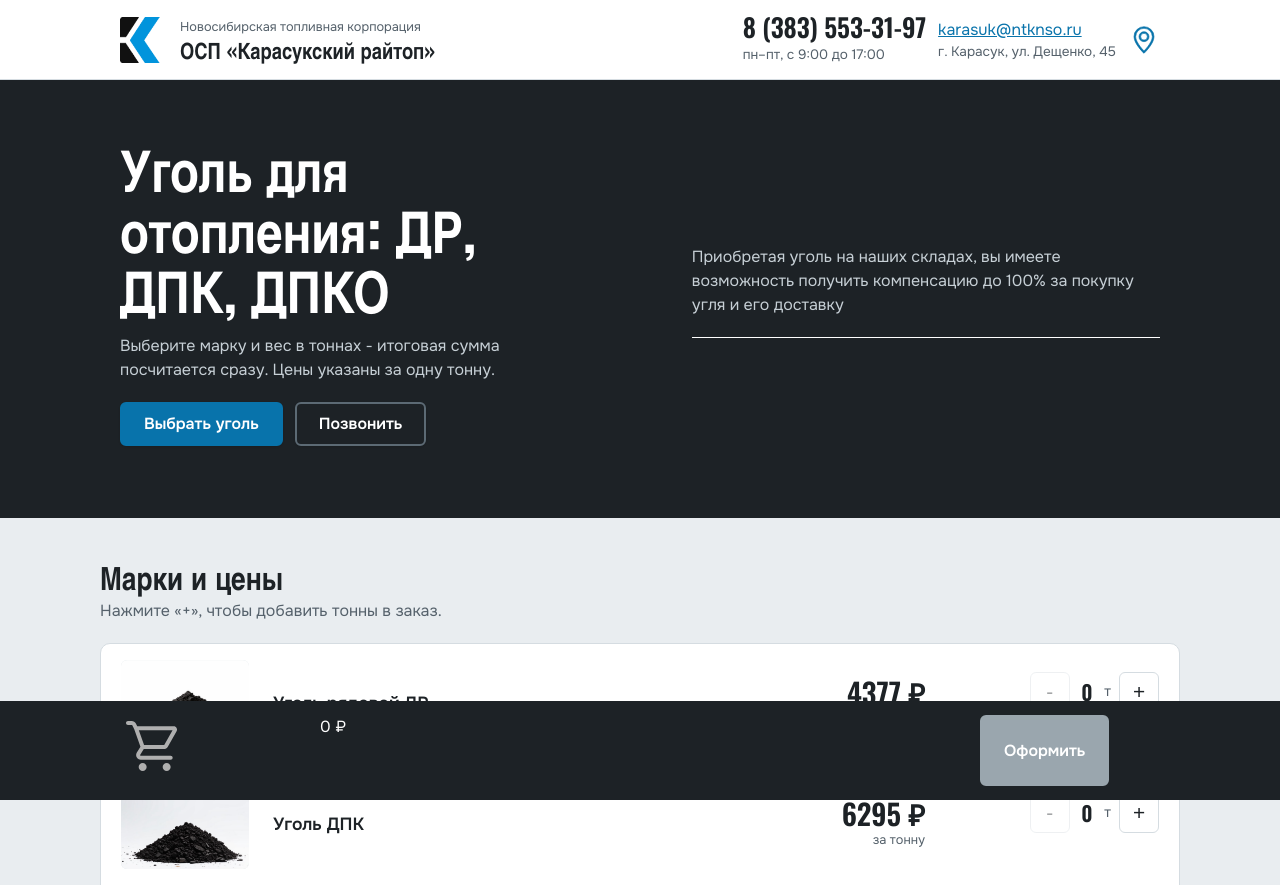
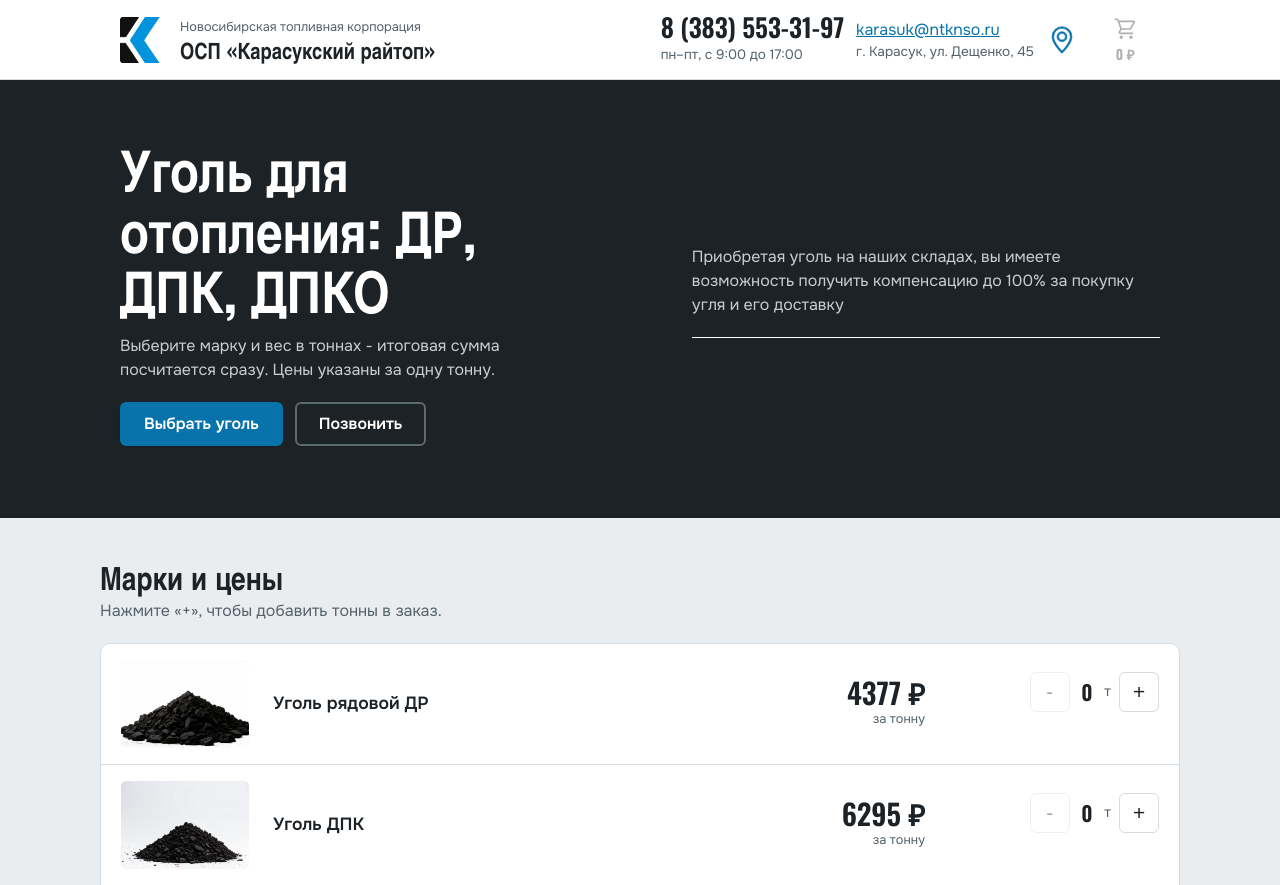
Before and after one commit to pawel83gt/54ugol_2026, a website built with Vite: page index.html in a window 1280 px wide. Shown: the top 885 px of the page. Built offline with nearby package versions, Linux system fonts and the light colour scheme.

Commit message:
доработан виджет корзина

```diff
--- a/src/bags.ts
+++ b/src/bags.ts
@@ -8,12 +8,11 @@ export function initCart(): void {
   const rows = Array.from(
     document.querySelectorAll<HTMLElement>('#list .row, #coal-bags .row')
   );
-  const checkout = document.querySelector<HTMLButtonElement>('#checkout');
+  const cartIcon = document.querySelector<HTMLButtonElement>('#cart-icon');
   const totalEl = document.querySelector<HTMLElement>('#total');
-  const cartIcon = document.querySelector<HTMLElement>('#cart-icon'); // необязательный
   const breakdownEl = document.querySelector<HTMLElement>('#breakdown'); // необязательный
 
-  if (!checkout || !totalEl) return;
+  if (!cartIcon || !totalEl) return;
 
   // Текущее состояние заказа — нужно обработчику клика на "Оформить"
   let currentLines: OrderLine[] = [];
@@ -59,9 +58,9 @@ export function initCart(): void {
     }
 
     if (lines.length) {
-      checkout.removeAttribute('aria-disabled');
+      cartIcon.removeAttribute('aria-disabled');
     } else {
-      checkout.setAttribute('aria-disabled', 'true');
+      cartIcon.setAttribute('aria-disabled', 'true');
     }
   };
 
@@ -92,8 +91,8 @@ export function initCart(): void {
   });
 
   // Клик по "Оформить" сохраняет заказ и переходит на страницу с деталями
-  checkout.addEventListener('click', () => {
-    if (checkout.getAttribute('aria-disabled') === 'true') return;
+  cartIcon.addEventListener('click', () => {
+    if (cartIcon.getAttribute('aria-disabled') === 'true') return;
     //saveOrder({ lines: currentLines, total: currentTotal });
     location.href = 'order.html';
   });
--- a/src/order-main.ts
+++ b/src/order-main.ts
@@ -6,4 +6,5 @@ import { initOrderPage } from './order';
 
 document.querySelector('#order')!.innerHTML = header + orderContent + footer;
 
+
 initOrderPage();
--- a/src/order-storage.ts
+++ b/src/order-storage.ts
@@ -37,3 +37,13 @@ export function removeOrderLine(name: string): Order {
   saveOrder(update);
   return update;
 }
+
+export function renderCartBadge(): void {
+  const order = loadOrder();
+  const totalEl = document.querySelector<HTMLElement>('#total');
+  const cartIcon = document.querySelector<HTMLElement>('#cart-icon');
+
+  if (totalEl) totalEl.textContent = order.total.toLocaleString('ru-RU') + ' ₽';
+  if (cartIcon) cartIcon.classList.toggle('active', order.lines.length > 0);
+}
+;
--- a/src/sections/header.html
+++ b/src/sections/header.html
@@ -27,6 +27,14 @@
                     </g>
                 </svg>
             </div>
+            <a class="cart" id="cart-icon" href="order.html" aria-label="Корзина, сумма заказа">
+                <svg width="64px" height="64px" viewBox="0 0 24 24" fill="none" xmlns="http://www.w3.org/2000/svg">
+                    <path data-v-1090b266="" fill-rule="evenodd" clip-rule="evenodd"
+                        d="M2.25 3C2.25 2.58579 2.58579 2.25 3 2.25H4.38197C5.04482 2.25 5.65078 2.6245 5.94721 3.21738L5.27639 3.55279L5.94721 3.21738L6.46353 4.25H20.1384C21.0982 4.25 21.6999 5.28685 21.2237 6.12017L17.9391 11.8682C17.6275 12.4135 17.0477 12.75 16.4197 12.75H8.91567L7.59225 14.8675C7.48818 15.034 7.60789 15.25 7.80425 15.25H19C19.4142 15.25 19.75 15.5858 19.75 16C19.75 16.4142 19.4142 16.75 19 16.75H7.80425C6.42974 16.75 5.59176 15.2381 6.32025 14.0725L7.67159 11.9103L5.30898 5.295L4.60557 3.8882C4.56322 3.8035 4.47666 3.75 4.38197 3.75H3C2.58579 3.75 2.25 3.41421 2.25 3ZM7.06427 5.75L9.02855 11.25H16.4197C16.5094 11.25 16.5922 11.2019 16.6368 11.124L19.7076 5.75H7.06427ZM10 19.5C10 20.3284 9.32843 21 8.5 21C7.67157 21 7 20.3284 7 19.5C7 18.6716 7.67157 18 8.5 18C9.32843 18 10 18.6716 10 19.5ZM17.5 21C18.3284 21 19 20.3284 19 19.5C19 18.6716 18.3284 18 17.5 18C16.6716 18 16 18.6716 16 19.5C16 20.3284 16.6716 21 17.5 21Z"
+                        fill="currentColor"></path>
+                </svg>
+                <span id="total">0 ₽</span>
+            </a>
         </div>
     </div>
 </header>
--- a/src/sections/products.html
+++ b/src/sections/products.html
@@ -108,17 +108,17 @@
     </ul>
 </main>
 
-<div class="bar">
+<!-- <div class="bar">
     <div class="wrap">
         <div class="bar-inner">
-            <span id="cart-icon"><svg width="64px" height="64px" viewBox="0 0 24 24" fill="none"
-                    xmlns="http://www.w3.org/2000/svg">
-                    <path data-v-1090b266="" fill-rule="evenodd" clip-rule="evenodd" d="M2.25 3C2.25 2.58579 2.58579 2.25 3 2.25H4.38197C5.04482 2.25 5.65078 2.6245 5.94721 3.21738L5.27639 3.55279L5.94721 3.21738L6.46353 4.25H20.1384C21.0982 4.25 21.6999 5.28685 21.2237 6.12017L17.9391 11.8682C17.6275 12.4135 17.0477 12.75 16.4197 12.75H8.91567L7.59225 14.8675C7.48818 15.034 7.60789 15.25 7.80425 15.25H19C19.4142 15.25 19.75 15.5858 19.75 16C19.75 16.4142 19.4142 16.75 19 16.75H7.80425C6.42974 16.75 5.59176 15.2381 6.32025 14.0725L7.67159 11.9103L5.30898 5.295L4.60557 3.8882C4.56322 3.8035 4.47666 3.75 4.38197 3.75H3C2.58579 3.75 2.25 3.41421 2.25 3ZM7.06427 5.75L9.02855 11.25H16.4197C16.5094 11.25 16.5922 11.2019 16.6368 11.124L19.7076 5.75H7.06427ZM10 19.5C10 20.3284 9.32843 21 8.5 21C7.67157 21 7 20.3284 7 19.5C7 18.6716 7.67157 18 8.5 18C9.32843 18 10 18.6716 10 19.5ZM17.5 21C18.3284 21 19 20.3284 19 19.5C19 18.6716 18.3284 18 17.5 18C16.6716 18 16 18.6716 16 19.5C16 20.3284 16.6716 21 17.5 21Z" fill="#AFAFAF"></path>
+            <button id="checkout" type="button" aria-disabled="true">
+                <svg width="64px" height="64px" viewBox="0 0 24 24" fill="none" xmlns="http://www.w3.org/2000/svg">
+                    <path data-v-1090b266="" fill-rule="evenodd" clip-rule="evenodd"
+                        d="M2.25 3C2.25 2.58579 2.58579 2.25 3 2.25H4.38197C5.04482 2.25 5.65078 2.6245 5.94721 3.21738L5.27639 3.55279L5.94721 3.21738L6.46353 4.25H20.1384C21.0982 4.25 21.6999 5.28685 21.2237 6.12017L17.9391 11.8682C17.6275 12.4135 17.0477 12.75 16.4197 12.75H8.91567L7.59225 14.8675C7.48818 15.034 7.60789 15.25 7.80425 15.25H19C19.4142 15.25 19.75 15.5858 19.75 16C19.75 16.4142 19.4142 16.75 19 16.75H7.80425C6.42974 16.75 5.59176 15.2381 6.32025 14.0725L7.67159 11.9103L5.30898 5.295L4.60557 3.8882C4.56322 3.8035 4.47666 3.75 4.38197 3.75H3C2.58579 3.75 2.25 3.41421 2.25 3ZM7.06427 5.75L9.02855 11.25H16.4197C16.5094 11.25 16.5922 11.2019 16.6368 11.124L19.7076 5.75H7.06427ZM10 19.5C10 20.3284 9.32843 21 8.5 21C7.67157 21 7 20.3284 7 19.5C7 18.6716 7.67157 18 8.5 18C9.32843 18 10 18.6716 10 19.5ZM17.5 21C18.3284 21 19 20.3284 19 19.5C19 18.6716 18.3284 18 17.5 18C16.6716 18 16 18.6716 16 19.5C16 20.3284 16.6716 21 17.5 21Z"
+                        fill="#AFAFAF"></path>
                 </svg>
-
-            </span>
+            </button>
             <span id="total">0 ₽</span>
-            <button class="btn" id="checkout" type="button" aria-disabled="true">Оформить</button>
         </div>
     </div>
-</div>
+</div> -->
--- a/src/style.css
+++ b/src/style.css
@@ -201,6 +201,39 @@
    cursor: pointer;
  }
 
+ /*-------Стили блока с корзиной--------*/
+ .cart {
+  display: flex;
+  flex-direction: column;
+  align-items: center;
+  gap: 2px;
+  text-decoration: none;
+  color: #afafaf;
+  transition: color .2s ease;
+ }
+ .cart svg {
+  width: 26px;
+  height: 26px;
+ }
+ .cart span {
+  font: 600 .85rem var(--head, inherit);
+  color: inherit;
+  min-width: 70px;
+  text-align: center;
+  font-varinat-numeric: tabular-nums; /* цифры одинаковой ширины */
+ }
+ .cart.active {
+  color: var(--azure, #0873ab)
+ }
+ .cart:hover{
+  color: var(--azure-dark);
+ }
+ .cart:focus-visible {
+  outline: 2px solid var(--azure-light);
+  outline-offset: 3px;
+  border-radius: 4px;
+ }
+
  /* ---------- Hero ---------- */
  .hero {
    background: var(--coal);
@@ -301,6 +334,7 @@
    flex-direction: column;
    min-height: 100vh;
  }
+
  #order main {
    flex: 1 0 auto;
  }
@@ -340,12 +374,14 @@
 
 
  #order-form button[type="submit"] {
-  align-self: flex-end; /* прижимает кнопку к правому краю внутри колонки */
+   align-self: flex-end;
+   /* прижимает кнопку к правому краю внутри колонки */
  }
 
  #order-form[hidden] {
    display: none;
  }
+
  /* ---------- Прайс ---------- */
  .price-sec {
    padding: 40px 0 24px
@@ -501,6 +537,7 @@
  }
 
  /* ---------- Панель заказа ---------- */
+
  .bar {
    position: fixed;
    left: 0;
@@ -534,7 +571,12 @@
  .bar-inner {
    width: 100%;
    display: grid;
-   grid-template-columns: 200px auto 180px;
+   grid-template-columns: auto auto;
+ }
+
+ .bar-inner button {
+   all: unset;
+   cursor: pointer;
  }
 
  #breakdown {
@@ -550,6 +592,7 @@
    all: unset;
    cursor: pointer;
  }
+
  #order-breakdown li {
    display: flex;
    align-items: center;
--- /dev/null
+++ b/vite.config.ts
@@ -0,0 +1,13 @@
+import { defineConfig } from 'vite';
+import { resolve } from 'path';
+
+export default defineConfig({
+  build: {
+    rollupOptions: {
+      input: {
+        main: resolve(__dirname, 'index.html'),
+        order: resolve(__dirname, 'order.html'),
+      },
+    },
+  },
+});
```
Also changed, not shown: src/order.ts (+6 -6 lines). Lines whose indentation alone changed are shown as unchanged.
